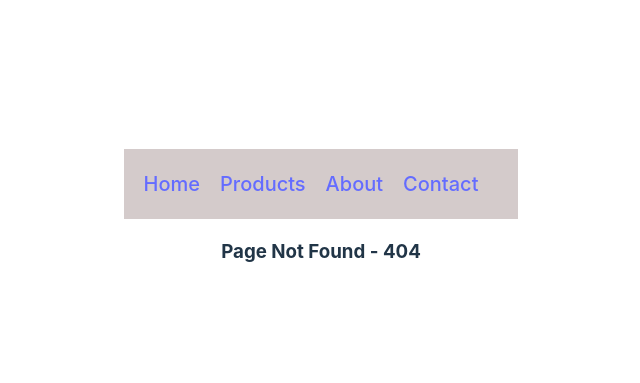
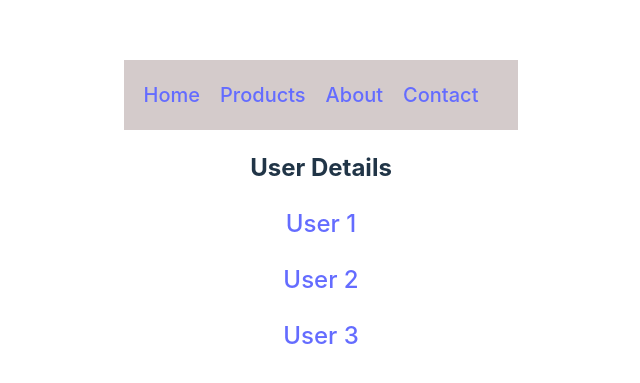
Before and after one commit to Corpjack-Aniket/React-Ref-and-Routing, a React (Vite) app in the folder routing/: page /user in a window 1280 px wide. Before the commit this address had no page. Shown: the part 183-566 px from the top of the page, without its empty margins (319-959 px from the left). Built offline with nearby package versions, Linux system fonts and the light colour scheme.

Commit message:
index route abd dynamic route

```diff
--- /dev/null
+++ b/routing/src/Admin.jsx
@@ -0,0 +1,11 @@
+import React from 'react'
+
+function Admin() {
+  return (
+    <div>
+      <h2>Admin Details......</h2>
+    </div>
+  )
+}
+
+export default Admin
--- a/routing/src/App.jsx
+++ b/routing/src/App.jsx
@@ -10,6 +10,9 @@ import PageNotFound from './component/PageNotFound'
 import Products from './component/Products'
 import Shirts from './component/Shirts'
 import Jeans from './component/Jeans'
+import User from './component/User'
+import UserDetails from './component/UserDetails'
+import Admin from './Admin'
 
 
 function App() {
@@ -45,10 +48,20 @@ const NavigatetoWhere = () =>{
     <Route path='/about' element={<About/>}/>
     //! Nested Route example here
     <Route path='/products' element={<Products/>}>
+    {/* //!creating index root for product root */}
+    <Route index element={<Shirts/>}></Route>
       <Route path='shirts' element={<Shirts/>} />
       <Route path='jeans' element={<Jeans/>}/>
     </Route>
     <Route path='/contact' element={<Contact/>}/>
+    <Route path='/user' element={<User/>  }/>
+    {/* this is first way */}
+    {/* <Route path='/user/1' element={<UserDetails/>}/>
+    <Route path='/user/2' element={<UserDetails/>}/>
+    <Route path='/user/3' element={<UserDetails/>}/> */}
+    {/* this is second way */}
+    <Route path='/user/:id' element={<UserDetails/>}/>
+    <Route path='/user/admin' element={<Admin/> }/>
     <Route path='*' element={<PageNotFound/>} /> //!* means that if any route did not match it will redirect to this route.
    </Routes>
 
--- /dev/null
+++ b/routing/src/component/User.jsx
@@ -0,0 +1,15 @@
+import React from 'react'
+import { Link } from 'react-router-dom'
+
+function User() {
+  return (
+    <div>
+      <h2>User Details</h2>
+<h2>      <Link to='/user/1'>User 1</Link></h2>
+      <h2><Link to='/user/2'>User 2</Link></h2>
+      <h2><Link to='/user/3'>User 3</Link></h2>
+    </div>
+  )
+}
+
+export default User
--- /dev/null
+++ b/routing/src/component/UserDetails.jsx
@@ -0,0 +1,11 @@
+import React from 'react'
+
+function UserDetails() {
+  return (
+    <div>
+      <h2>User Details Page......</h2>
+    </div>
+  )
+}
+
+export default UserDetails
```
